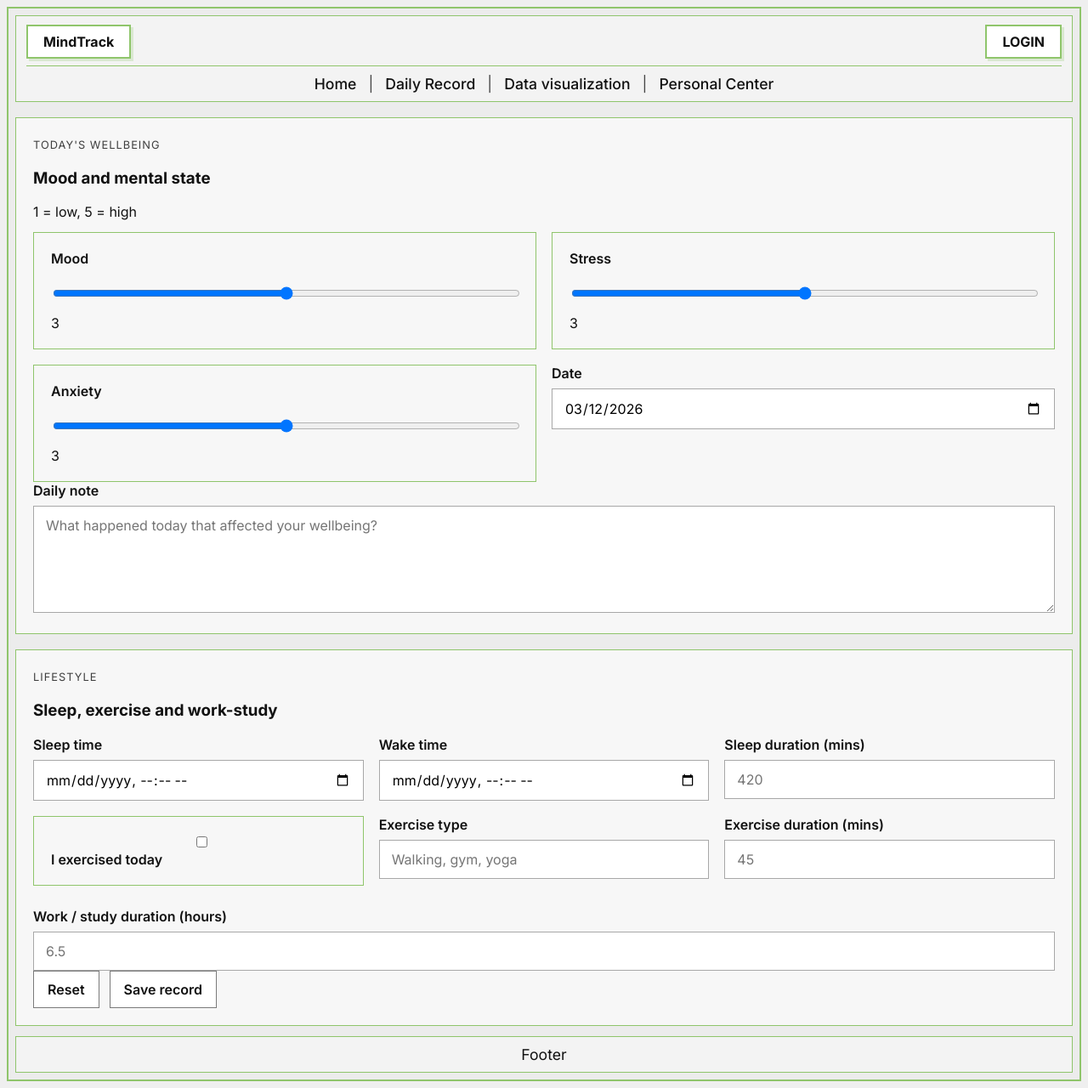
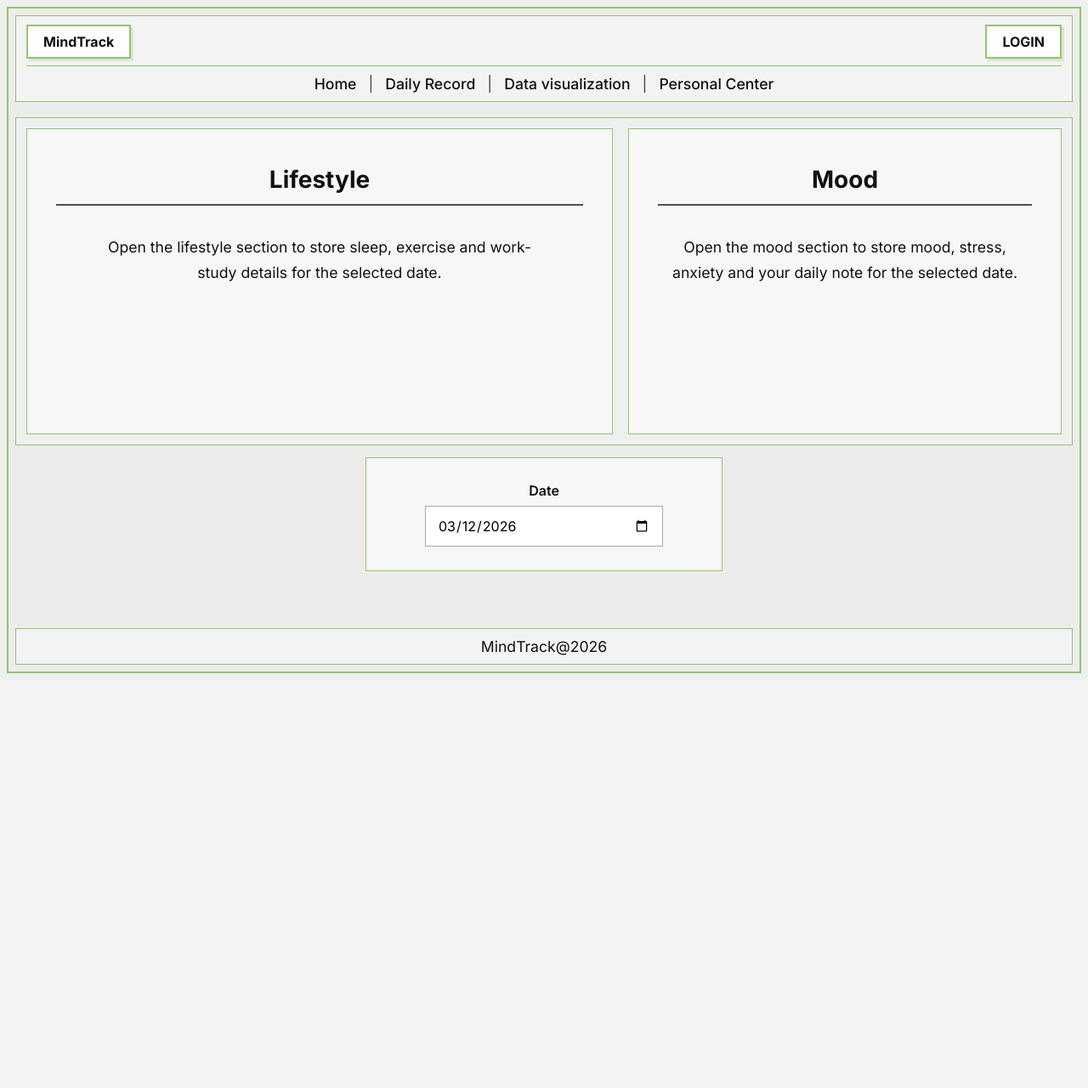
Before and after one commit to Benedicttirkey/MindTrack, a Django app: template templates/daily_record.html in a window 1280 px wide. Shown: the whole page at 85% size. After the commit the page ends 792 px from the top, so only its background shows below. Run offline with Django 5.2, Linux system fonts and the light colour scheme; the template is opened without the code that fills it, so the values that code supplies are empty.

Commit message:
Fix hard-coded URLs in templates and views

```diff
--- a/account/urls.py
+++ b/account/urls.py
@@ -10,7 +10,9 @@ urlpatterns = [
     path("login/", views.login, name="login"),
     path("logout/", views.logout, name="logout"),
     path('home/', views.home, name='home'),
-    path('daily-record/', views.daily_record, name='daily_record'),
+    path('daily_record/', views.daily_record, name='daily_record'),
+    path('daily-record/mood/', views.mood_record, name='mood_record'),
+    path('daily-record/lifestyle/', views.lifestyle_record, name='lifestyle_record'),
     path('data-visualizations/', views.data_visualizations, name='data_visualizations'),
     path('profile/', views.profile, name='profile'),
 
--- a/static/css/style.css
+++ b/static/css/style.css
@@ -94,13 +99,49 @@ button, input, textarea, select { font: inherit; }
   letter-spacing: 0.02em;
 }
 
+.hero-media-image {
+  display: block;
+  width: 100%;
+  max-width: 100%;
+  max-height: calc(62vh - 24px);
+  height: auto;
+  object-fit: contain;
+}
+
 .home-two-column {
   display: grid;
-  grid-template-columns: 1fr 1fr;
-  gap: 56px;
+  grid-template-columns: minmax(0, 1.15fr) minmax(280px, 0.85fr);
+  gap: 18px;
   margin-top: 14px;
   padding: 12px;
   background: #efefef;
+  align-items: stretch;
+}
+
+.home-welcome-panel {
+  width: 100%;
+  max-width: none;
+  justify-self: stretch;
+  align-self: stretch;
+}
+
+.home-side-visual {
+  border: 1px solid var(--line);
+  background: #f7f7f7;
+  display: flex;
+  align-items: center;
+  justify-content: center;
+  padding: 50px;
+  min-height: 360px;
+}
+
+.home-side-image {
+  display: block;
+  width: 100%;
+  max-width: 90px;
+  max-height: 90px;
+  height: auto;
+  object-fit: contain;
 }
 
 .feature-panel,
@@ -143,8 +184,36 @@ button, input, textarea, select { font: inherit; }
   padding-top: 10px;
 }
 
+.home-student-panel {
+  display: flex;
+  align-items: center;
+  justify-content: center;
+  min-height: 180px;
+  padding: 4px 0 0;
+  overflow: hidden;
+}
+
+.home-student-image {
+  display: block;
+  width: 500px;
+  max-width: 500px;
+  max-height: 274px;
+  height: auto;
+  object-fit: contain;
+}
+
+.home-image-panel {
+  overflow: hidden;
+}
+
+.home-image-panel .home-student-image {
+  width: 500px !important;
+  max-width: 500px !important;
+  max-height: 274px !important;
+}
+
 .panel-body p {
-  max-width: 520px;
+  max-width: 920px;
   margin: 0 auto 24px;
   font-size: 1.1rem;
   line-height: 1.7;
@@ -181,6 +250,47 @@ button, input, textarea, select { font: inherit; }
   border: 1px solid var(--line);
   background: #f7f7f7;
   padding: 28px;
+}
+
+.daily-record-two-column {
+  margin-top: 0;
+}
+
+.daily-record-panel-link {
+  display: block;
+  transition: background-color 0.2s ease;
+}
+
+.daily-record-panel-link:hover {
+  background: #f0f8ea;
+}
+
+.daily-record-panel-link .panel-body p {
+  max-width: 520px;
+}
+
+.daily-record-date-panel {
+  max-width: 420px;
+  margin: 14px auto 0;
+}
+
+.record-date-picker,
+.record-date-field {
+  max-width: 280px;
+  margin: 0 auto;
+}
+
+.record-date-picker label,
+.record-date-field label {
+  display: block;
+  margin-bottom: 8px;
+  text-align: center;
+  font-weight: 600;
+}
+
+.record-form-panel {
+  max-width: 900px;
+  margin: 0 auto;
 }
 
 .page-title {
--- /dev/null
+++ b/static/js/daily-record-hub.js
@@ -0,0 +1,26 @@
+document.addEventListener('DOMContentLoaded', () => {
+  const dateInput = document.getElementById('record_date');
+  const links = document.querySelectorAll('.record-choice-card');
+
+  if (!dateInput) {
+    return;
+  }
+
+  if (!dateInput.value) {
+    dateInput.value = new Date().toISOString().split('T')[0];
+  }
+
+  const syncLinks = () => {
+    const recordDate = dateInput.value;
+    links.forEach(link => {
+      const url = new URL(link.href, window.location.origin);
+      if (recordDate) {
+        url.searchParams.set('record_date', recordDate);
+      }
+      link.href = url.pathname + url.search;
+    });
+  };
+
+  dateInput.addEventListener('input', syncLinks);
+  syncLinks();
+});
--- a/templates/base.html
+++ b/templates/base.html
@@ -15,23 +15,23 @@
   <div class="site-frame">
     <header class="site-header">
       <div class="header-top">
-        <a href="/home/" class="logo-box"><strong>MindTrack</strong></a>
+        <a href="{% url 'home' %}" class="logo-box"><strong>MindTrack</strong></a>
         <div class="header-spacer"></div>
         {% if request.session.user_name %}
-          <a href="/logout/" class="logout-box">LOGOUT</a>
+          <a href="{% url 'logout' %}" class="logout-box">LOGOUT</a>
         {% else %}
-          <a href="/login/" class="logout-box">LOGIN</a>
+          <a href="{% url 'login' %}" class="logout-box">LOGIN</a>
         {% endif %}
       </div>
 
       <nav class="main-nav">
-        <a href="/home/" class="nav-item">Home</a>
+        <a href="{% url 'home' %}" class="nav-item">Home</a>
         <span class="nav-divider">|</span>
-        <a href="/daily-record/" class="nav-item">Daily Record</a>
+        <a href="{% url 'daily_record' %}" class="nav-item">Daily Record</a>
         <span class="nav-divider">|</span>
-        <a href="/data-visualizations/" class="nav-item">Data visualization</a>
+        <a href="{% url 'data_visualizations' %}" class="nav-item">Data visualization</a>
         <span class="nav-divider">|</span>
-        <a href="/profile/" class="nav-item">Personal Center</a>
+        <a href="{% url 'profile' %}" class="nav-item">Personal Center</a>
       </nav>
     </header>
 
@@ -39,7 +39,7 @@
       {% block content %}{% endblock %}
     </main>
 
-    <footer class="site-footer">Footer</footer>
+    <footer class="site-footer">MindTrack@2026</footer>
   </div>
 
   <script src="{% static 'js/main.js' %}"></script>
--- a/templates/daily_record.html
+++ b/templates/daily_record.html
@@ -3,93 +3,30 @@
 {% block title %}Daily Record - MindTrack{% endblock %}
 {% block page_heading %}Daily Record{% endblock %}
 {% block content %}
-<form class="record-layout" method="post" action="">
-  {% csrf_token %}
-  <section class="panel-card">
-    <div class="section-head">
-      <div>
-        <span class="eyebrow">Today's wellbeing</span>
-        <h3>Mood and mental state</h3>
-      </div>
-      <span class="pill">1 = low, 5 = high</span>
+<section class="home-two-column daily-record-two-column">
+{#  <a href="/daily-record/lifestyle/?record_date={{ record_date }}" class="main-panel home-welcome-panel daily-record-panel-link">#}
+    <a href="{% url 'lifestyle_record' %}?record_date={{ record_date }}" class="main-panel home-welcome-panel daily-record-panel-link">
+    <h2>Lifestyle</h2>
+    <div class="panel-body">
+      <p>Open the lifestyle section to store sleep, exercise and work-study details for the selected date.</p>
     </div>
+  </a>
+{#  <a href="/daily-record/mood/?record_date={{ record_date }}" class="main-panel home-welcome-panel daily-record-panel-link">#}
+    <a href="{% url 'mood_record' %}?record_date={{ record_date }}" class="main-panel home-welcome-panel daily-record-panel-link">
+    <h2>Mood</h2>
+    <div class="panel-body">
+      <p>Open the mood section to store mood, stress, anxiety and your daily note for the selected date.</p>
+    </div>
+  </a>
+</section>
 
-    <div class="form-grid two-col">
-      <div class="range-field">
-        <label for="mood_rating">Mood</label>
-        <input type="range" id="mood_rating" name="mood_rating" min="1" max="5" value="3">
-        <output for="mood_rating">3</output>
-      </div>
-      <div class="range-field">
-        <label for="stress_rating">Stress</label>
-        <input type="range" id="stress_rating" name="stress_rating" min="1" max="5" value="3">
-        <output for="stress_rating">3</output>
-      </div>
-      <div class="range-field">
-        <label for="anxiety_rating">Anxiety</label>
-        <input type="range" id="anxiety_rating" name="anxiety_rating" min="1" max="5" value="3">
-        <output for="anxiety_rating">3</output>
-      </div>
-      <div class="field-block">
-        <label for="record_date">Date</label>
-        <input type="date" id="record_date" name="record_date">
-      </div>
-    </div>
-
-    <div class="field-block">
-      <label for="note_text">Daily note</label>
-      <textarea id="note_text" name="note_text" rows="5" placeholder="What happened today that affected your wellbeing?"></textarea>
-    </div>
-  </section>
-
-  <section class="panel-card">
-    <div class="section-head">
-      <div>
-        <span class="eyebrow">Lifestyle</span>
-        <h3>Sleep, exercise and work-study</h3>
-      </div>
-    </div>
-
-    <div class="form-grid three-col">
-      <div class="field-block">
-        <label for="sleep_time">Sleep time</label>
-        <input type="datetime-local" id="sleep_time" name="sleep_time">
-      </div>
-      <div class="field-block">
-        <label for="wake_time">Wake time</label>
-        <input type="datetime-local" id="wake_time" name="wake_time">
-      </div>
-      <div class="field-block">
-        <label for="sleep_duration">Sleep duration (mins)</label>
-        <input type="number" id="sleep_duration" name="sleep_duration" min="0" placeholder="420">
-      </div>
-      <div class="field-block checkbox-wrap">
-        <label class="toggle-card">
-          <input type="checkbox" id="did_exercise" name="did_exercise">
-          <span>I exercised today</span>
-        </label>
-      </div>
-      <div class="field-block">
-        <label for="exercise_type">Exercise type</label>
-        <input type="text" id="exercise_type" name="exercise_type" placeholder="Walking, gym, yoga">
-      </div>
-      <div class="field-block">
-        <label for="exercise_duration">Exercise duration (mins)</label>
-        <input type="number" id="exercise_duration" name="exercise_duration" min="0" placeholder="45">
-      </div>
-      <div class="field-block field-span-full">
-        <label for="workstudy_hours">Work / study duration (hours)</label>
-        <input type="number" id="workstudy_hours" name="workstudy_hours" min="0" step="0.25" placeholder="6.5">
-      </div>
-    </div>
-
-    <div class="form-actions">
-      <button type="reset" class="btn btn-secondary">Reset</button>
-      <button type="submit" class="btn btn-primary">Save record</button>
-    </div>
-  </section>
-</form>
+<section class="content-panel daily-record-date-panel">
+  <div class="record-date-picker">
+    <label for="record_date">Date</label>
+    <input type="date" id="record_date" name="record_date" value="{{ record_date }}">
+  </div>
+</section>
 {% endblock %}
 {% block extra_js %}
-<script src="{% static 'js/daily-record.js' %}"></script>
+<script src="{% static 'js/daily-record-hub.js' %}"></script>
 {% endblock %}
--- a/templates/login.html
+++ b/templates/login.html
@@ -31,7 +31,7 @@
         <input type="password" name="password" required placeholder="Enter your password">
       </div>
       <button type="submit" class="btn btn-primary btn-full">Login</button>
-      <p class="auth-link">No account yet? <a href="/register/">Create one</a></p>
+      <p class="auth-link">No account yet? <a href="{% url 'register' %}">Create one</a></p>
     </form>
   </section>
 </body>
--- a/templates/register.html
+++ b/templates/register.html
@@ -45,7 +45,7 @@
         </div>
       </div>
       <button type="submit" class="btn btn-primary btn-full">Create account</button>
-      <p class="auth-link">Already registered? <a href="/login/">Login</a></p>
+      <p class="auth-link">Already registered? <a href="{% url 'login' %}">Login</a></p>
     </form>
   </section>
   <script>
```
Also changed, not shown: other parts of static/css/style.css (+37 -0 lines), IT_Project/settings.py (+9 -2 lines), account/views.py (+172 -10 lines), templates/home.html (+10 -20 lines), templates/lifestyle_record.html (added, +64 -0 lines), templates/mood_record.html (added, +57 -0 lines), README_frontend.txt, static/images/3 student.png (added), static/images/home-page.png (added), 1 other file.
